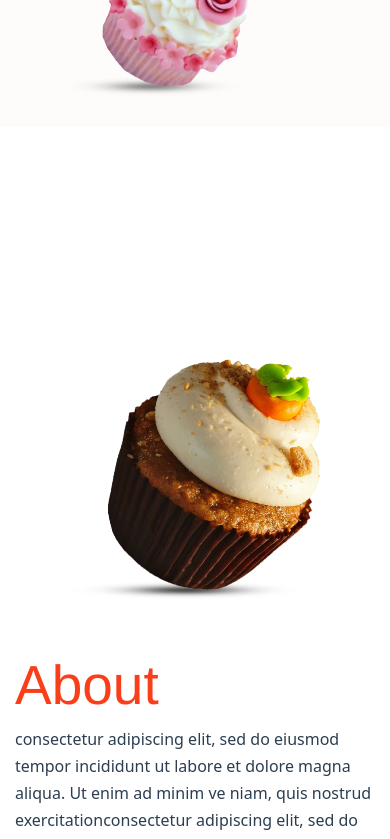
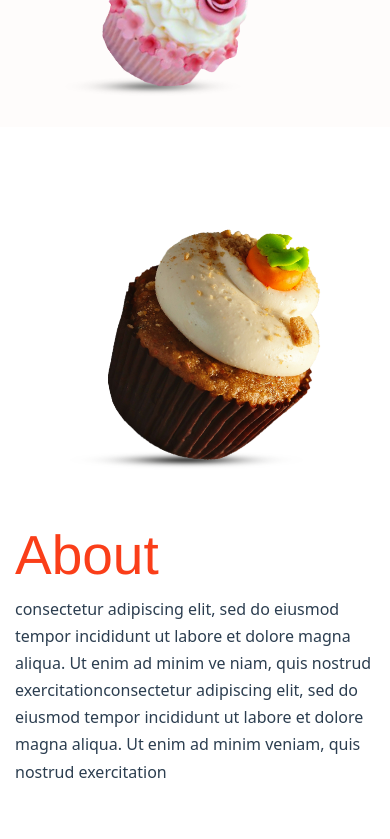
Before and after one commit to mohamed-ahmed527/den_pro, a Vue app: page / in a window 390 px wide. Shown: the part 820-1659 px from the top of the page. Built offline with nearby package versions, Linux system fonts and the light colour scheme.

Commit message:
Update About.vue

```diff
--- a/src/components/About.vue
+++ b/src/components/About.vue
@@ -70,6 +70,9 @@ export default {
 }
 
 @media (max-width:992px) {
+.parent{
+  margin-top:0px;
+}
   .parent .container .row .aimg img{
     transform: scale(0.7);
   }
```
